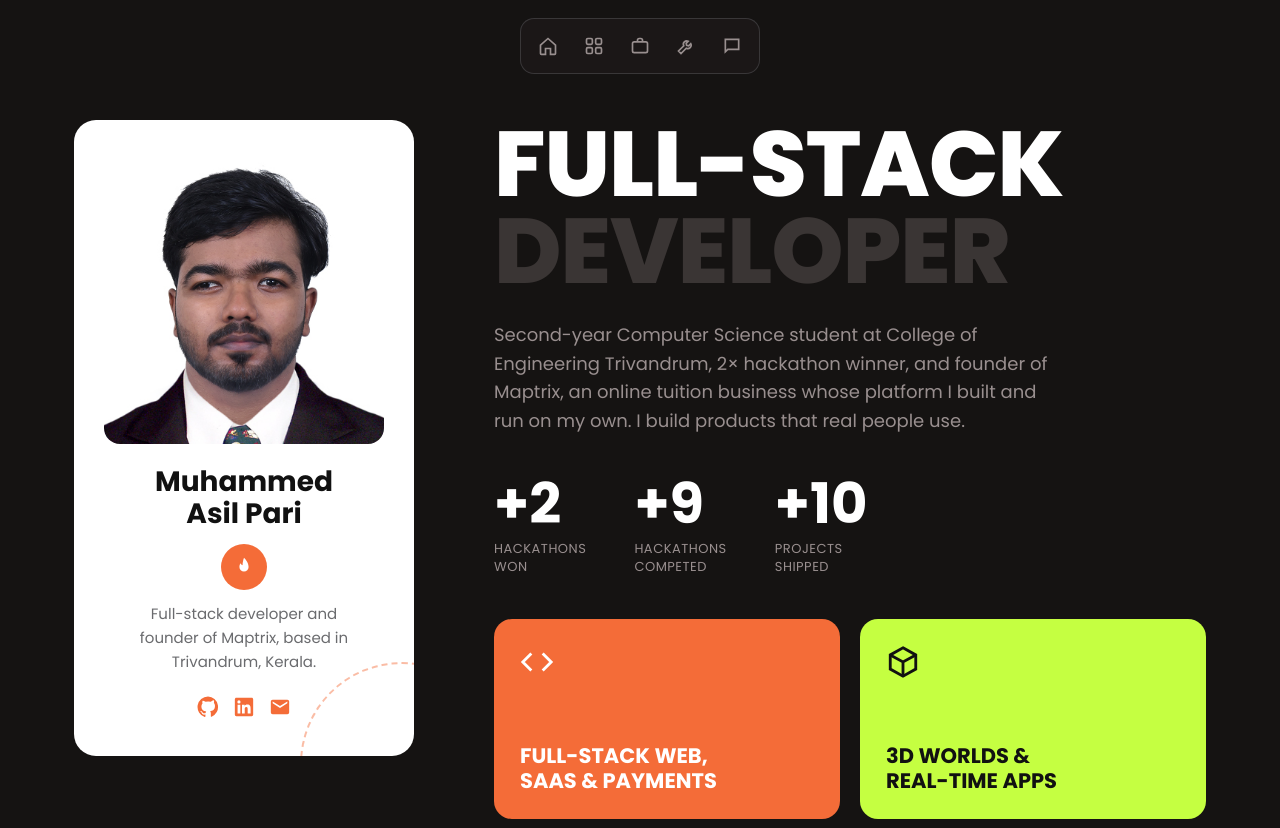
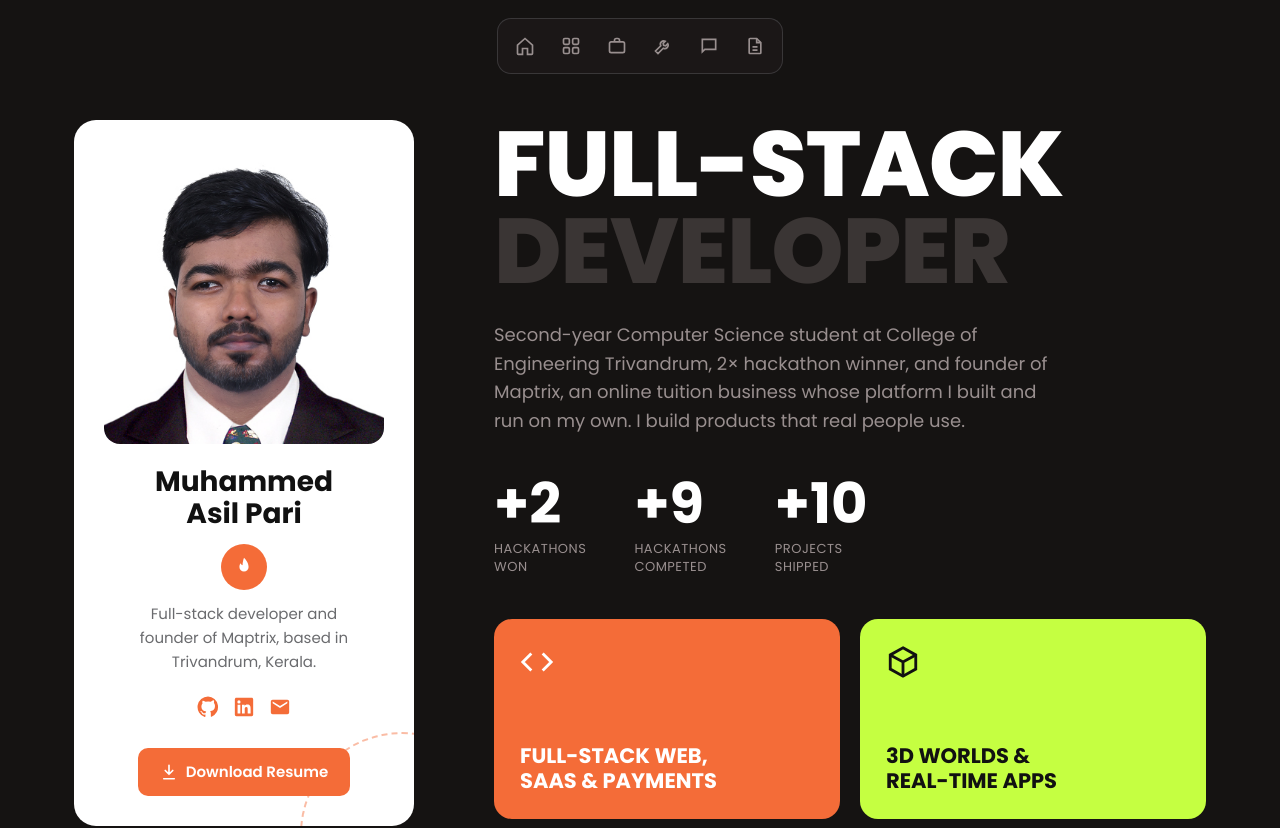
Before and after one commit to asil-eng/asil-eng.github.io, a plain HTML site: page index.html in a window 1280 px wide. Shown: the top 828 px of the page. Drawn offline with Linux system fonts and the light colour scheme.

Commit message:
Add resume download
Co-Authored-By: Claude Opus 5.5 <noreply@anthropic.com>

```diff
--- a/index.html
+++ b/index.html
@@ -40,6 +40,9 @@ img{display:block;max-width:100%}
 .social a{color:var(--orange);transition:.2s}
 .social a:hover{transform:translateY(-3px)}
 .social svg{width:22px;height:22px}
+.resume-btn{display:inline-flex;align-items:center;gap:8px;margin-top:22px;background:var(--orange);color:#fff;border-radius:10px;padding:12px 22px;font-weight:600;font-size:15px;transition:.2s}
+.resume-btn:hover{filter:brightness(1.08);transform:translateY(-2px)}
+.resume-btn svg{width:18px;height:18px}
 
 /* main */
 .big{font-size:clamp(46px,7.6vw,92px);font-weight:800;line-height:.95;letter-spacing:-1px;text-transform:uppercase}
@@ -131,6 +134,7 @@ footer{margin-top:80px;color:var(--muted2);font-size:13px}
   <a href="#experience" title="Experience"><svg viewBox="0 0 24 24" fill="none" stroke="currentColor" stroke-width="2"><rect x="3" y="7" width="18" height="13" rx="2"/><path d="M9 7V5a2 2 0 0 1 2-2h2a2 2 0 0 1 2 2v2"/></svg></a>
   <a href="#tools" title="Tools"><svg viewBox="0 0 24 24" fill="none" stroke="currentColor" stroke-width="2"><path d="M14.7 6.3a4 4 0 0 0-5.4 5.4L3 18l3 3 6.3-6.3a4 4 0 0 0 5.4-5.4l-2.5 2.5-2.5-.5-.5-2.5z"/></svg></a>
   <a href="#contact" title="Contact"><svg viewBox="0 0 24 24" fill="none" stroke="currentColor" stroke-width="2"><path d="M4 4h16v12H7l-3 3z"/></svg></a>
+  <a href="Muhammed_Asil_Pari_Resume.pdf" target="_blank" rel="noopener" title="Resume"><svg viewBox="0 0 24 24" fill="none" stroke="currentColor" stroke-width="2"><path d="M14 3H6a1 1 0 0 0-1 1v16a1 1 0 0 0 1 1h12a1 1 0 0 0 1-1V8z"/><path d="M14 3v5h5M9 13h6M9 17h6"/></svg></a>
 </nav>
 
 <div class="wrap" id="top">
@@ -145,6 +149,7 @@ footer{margin-top:80px;color:var(--muted2);font-size:13px}
       <a href="https://www.linkedin.com/in/muhammed-asil-pari" target="_blank" rel="noopener" aria-label="LinkedIn"><svg viewBox="0 0 24 24" fill="currentColor"><path d="M20.4 2H3.6C2.7 2 2 2.7 2 3.6v16.8c0 .9.7 1.6 1.6 1.6h16.8c.9 0 1.6-.7 1.6-1.6V3.6c0-.9-.7-1.6-1.6-1.6zM8 19H5V9.5h3V19zM6.5 8.2a1.7 1.7 0 1 1 0-3.5 1.7 1.7 0 0 1 0 3.5zM19 19h-3v-4.6c0-1.1 0-2.5-1.5-2.5S12.8 13 12.8 14.3V19h-3V9.5h2.9v1.3c.4-.8 1.4-1.5 2.9-1.5 3.1 0 3.6 2 3.6 4.6V19z"/></svg></a>
       <a href="mailto:asilpari2006@gmail.com" aria-label="Email"><svg viewBox="0 0 24 24" fill="currentColor"><path d="M20 4H4a2 2 0 0 0-2 2v12a2 2 0 0 0 2 2h16a2 2 0 0 0 2-2V6a2 2 0 0 0-2-2zm0 4-8 5-8-5V6l8 5 8-5v2z"/></svg></a>
     </div>
+    <a class="resume-btn" href="Muhammed_Asil_Pari_Resume.pdf" target="_blank" rel="noopener"><svg viewBox="0 0 24 24" fill="none" stroke="currentColor" stroke-width="2.2" stroke-linecap="round" stroke-linejoin="round"><path d="M12 3v12M7 10l5 5 5-5M5 21h14"/></svg>Download Resume</a>
   </aside>
 
   <main>
```
Also changed, not shown: 1 other file.
